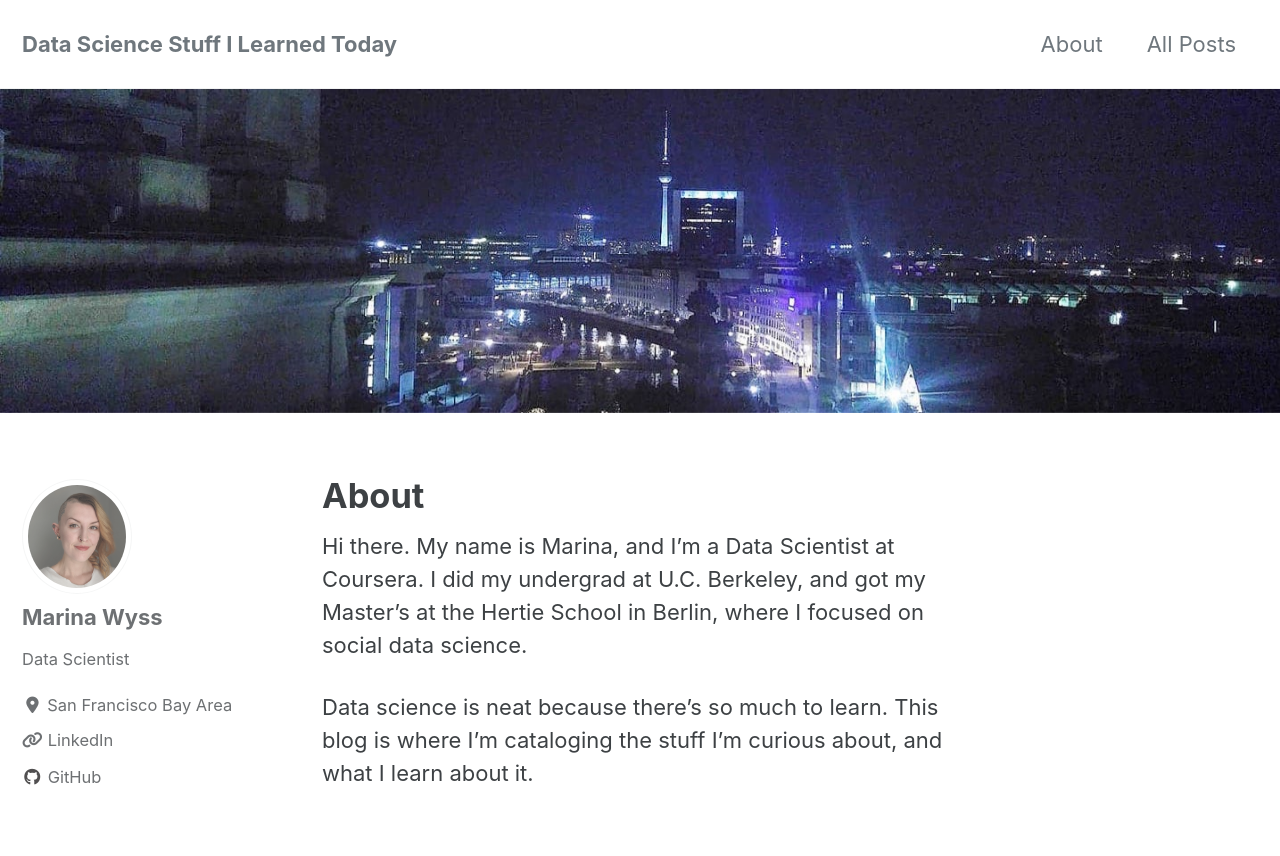
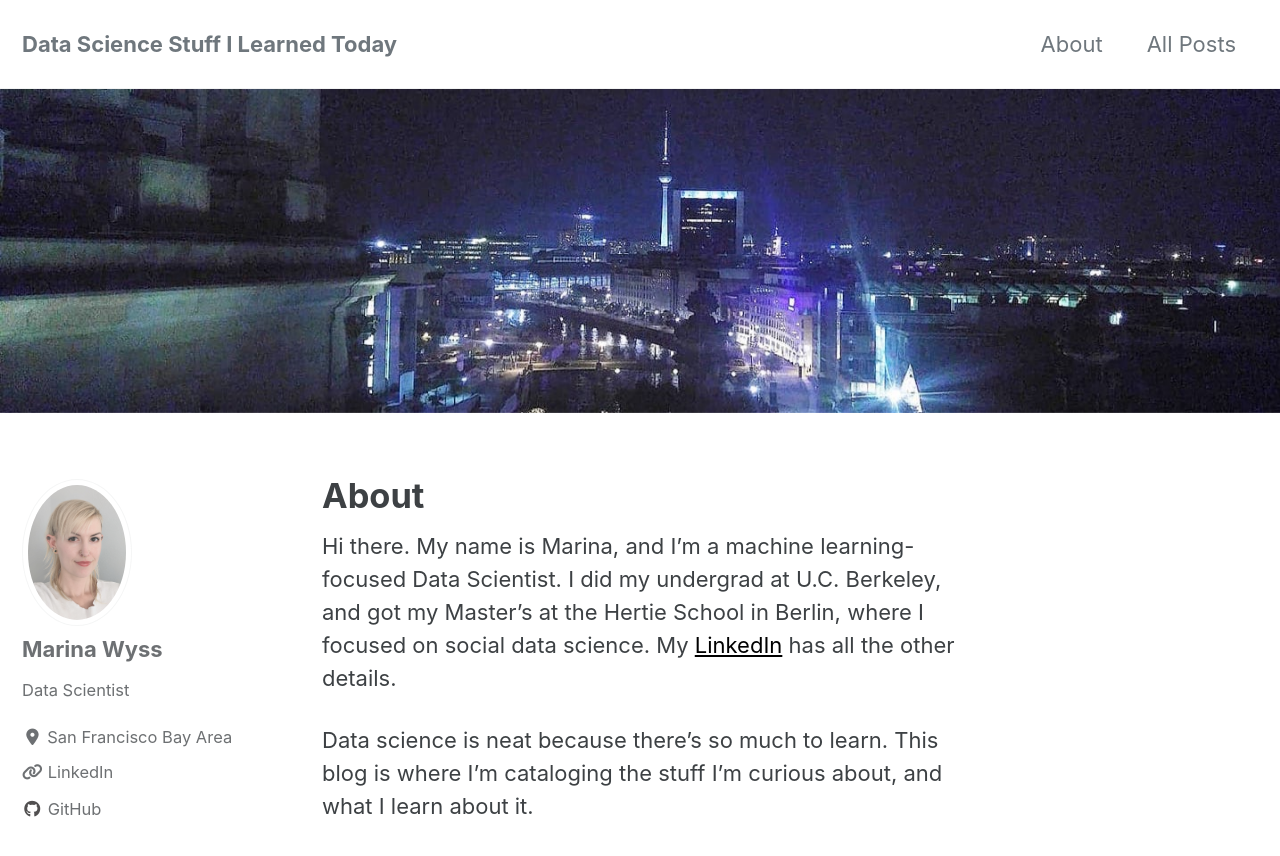
Before and after one commit to MarinaWyss/MarinaWyss.github.io, a Jekyll site: the page built from _pages/about.md, in a window 1280 px wide and 900 px high. Shown: the top 856 px of the window. Built offline with Jekyll 4.4.1, drawn with Linux system fonts in a browser that asks for light colours; cached includes are drawn as plain includes; nearby versions of some CDN libraries.

Commit message:
site update

```diff
--- a/_config.yml
+++ b/_config.yml
@@ -94,7 +94,7 @@ analytics:
 # Site Author
 author:
   name             : "Marina Wyss"
-  avatar           : "/images/selfie.jpg"
+  avatar           : "/images/me.jpg"
   bio              : "Data Scientist"
   location         : "San Francisco Bay Area"
   email            :
--- a/_pages/about.md
+++ b/_pages/about.md
@@ -5,6 +5,6 @@ header:
   image: "/images/berlin.jpg"
 ---
 
-Hi there. My name is Marina, and I’m a Data Scientist at Coursera. I did my undergrad at U.C. Berkeley, and got my Master’s at the Hertie School in Berlin, where I focused on social data science.
+Hi there. My name is Marina, and I’m a machine learning-focused Data Scientist. I did my undergrad at U.C. Berkeley, and got my Master’s at the Hertie School in Berlin, where I focused on social data science. My [LinkedIn](https://www.linkedin.com/in/marina-wyss/) has all the other details.
 
 Data science is neat because there's so much to learn. This blog is where I’m cataloging the stuff I’m curious about, and what I learn about it.
```
Also changed, not shown: images/me.jpg (added).
